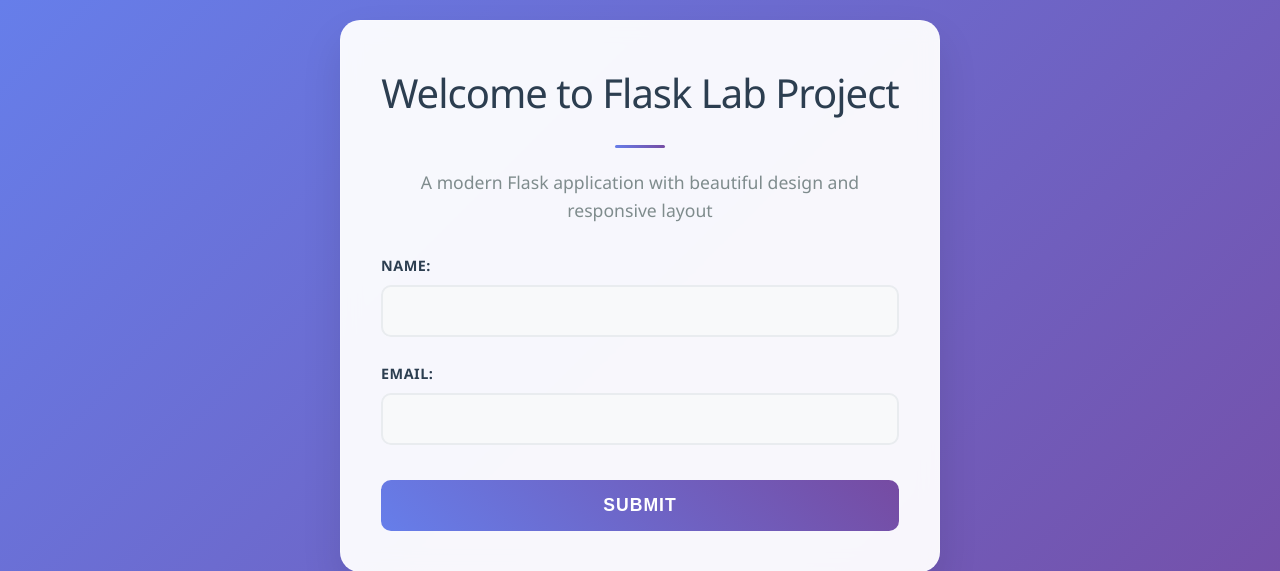
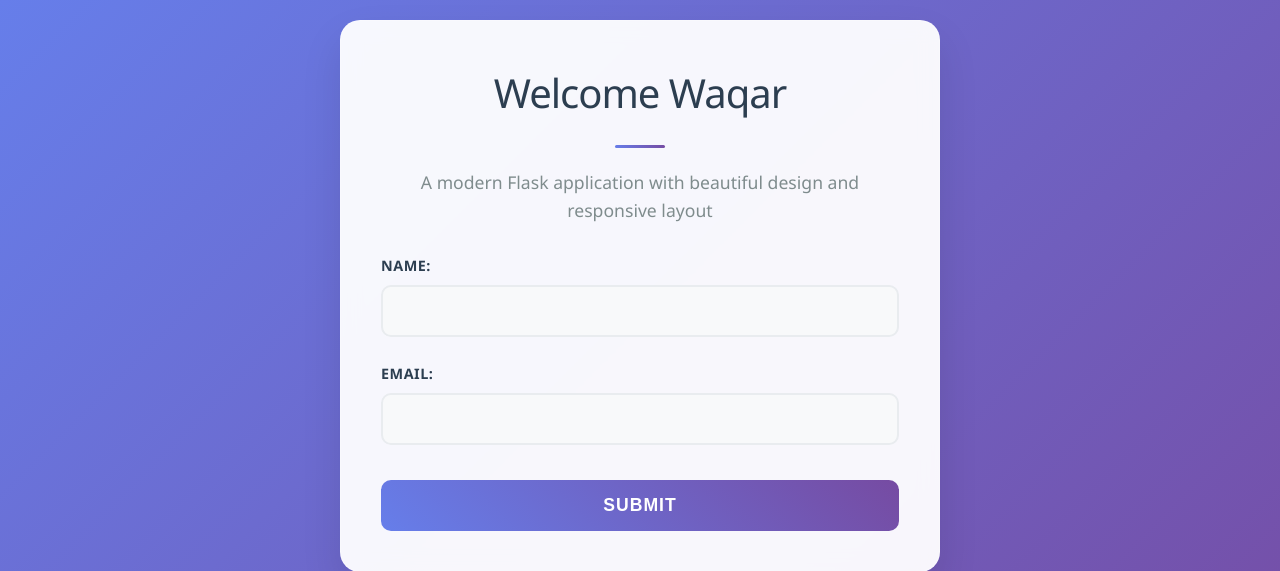
Before and after one commit to umair-fa22/flask-lab-project, a Flask app: page / in a window 1280 px wide. Shown: the top 571 px of the page. Run offline with Flask 3, Linux system fonts and the light colour scheme.

Commit message:
See this Waqar

```diff
--- a/templates/index.html
+++ b/templates/index.html
@@ -8,7 +8,7 @@
 </head>
 <body>
     <div class="container">
-        <h1>Welcome to Flask Lab Project</h1>
+        <h1>Welcome Waqar</h1>
         <p>A modern Flask application with beautiful design and responsive layout</p>
 
         <form method="POST" action="/">
```
